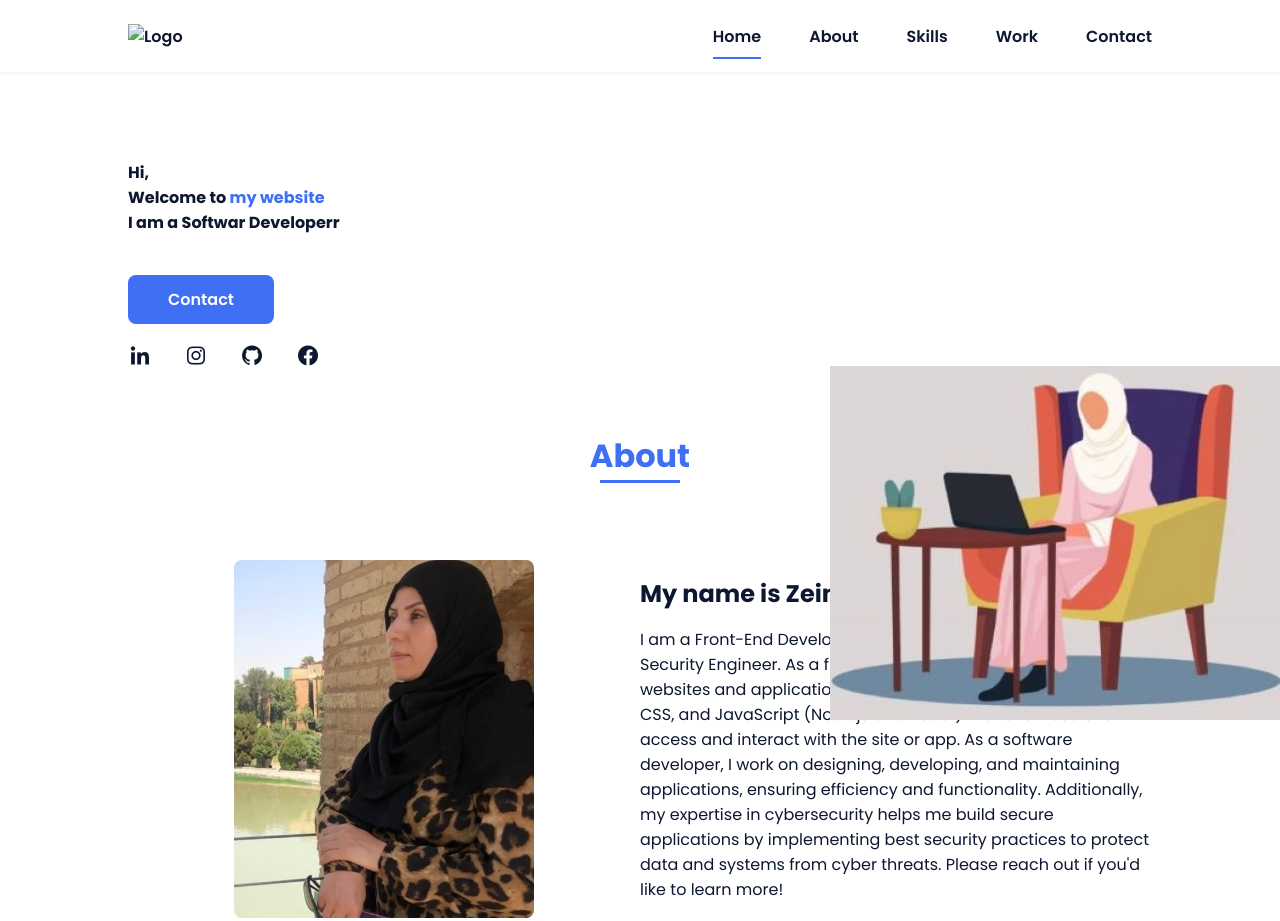
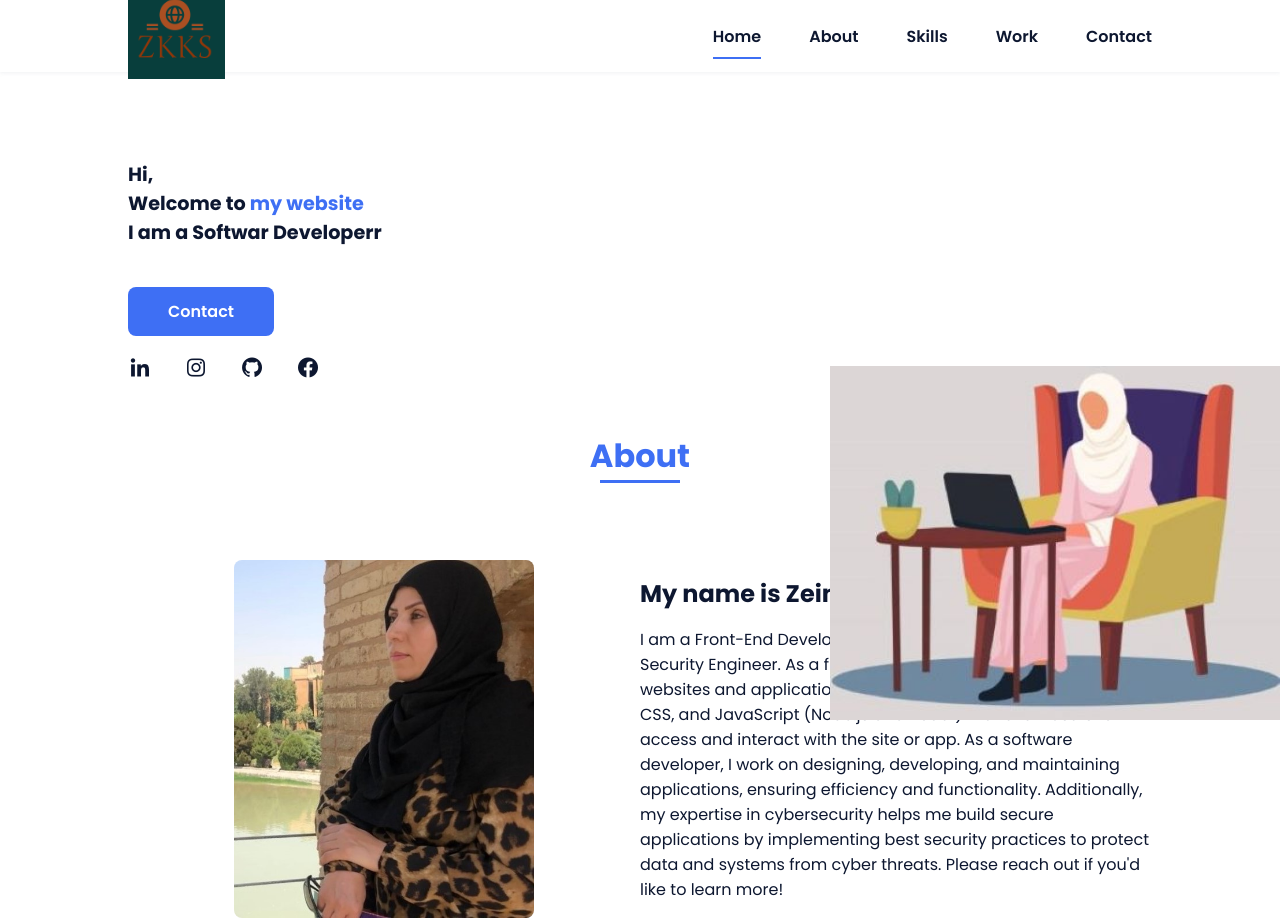
Before and after one commit to zsabori82/DevZei_-Portfolio, a plain HTML site: page index.html in a window 1280 px wide. Shown: the top 921 px of the page. Drawn offline with nearby package versions, Linux system fonts and the light colour scheme.

Commit message:
adding logo to the navbar and fixing the size

```diff
--- a/assets/css/styles.css
+++ b/assets/css/styles.css
@@ -155,6 +155,7 @@ img {
 }
 .nav__logo {
   color: var(--second-color);
+
 }
 .nav__toggle {
   color: var(--second-color);
@@ -187,7 +188,7 @@ row-gap: 1rem;
   align-self: center;
 }
 .home__title {
-  font-size: var(--Medium-font-size);
+  font-size:larger;
   margin-bottom: var(--mb-5);
 }
 .home__title-color {
@@ -293,7 +294,7 @@ row-gap: 1rem;
   width: 65%;
 }
 .skills__ux {
-  width: 85%;
+  width: 75%;
 }
 .skills__img {
   border-radius: 0.5rem;
--- a/index.html
+++ b/index.html
@@ -15,10 +15,10 @@
         <!--===== HEADER =====-->
         <header class="l-header">
             <nav class="nav bd-grid">
-                <div>
-                    <a href="#" class="nav__logo">
-                        <img src="assets/img/logo-2.png" alt="Logo">
-                    </a>
+
+
+                <div class="nav__img">
+                    <img src="assets/img/logo .png" alt="">
                 </div>
 
 
```
Also changed, not shown: assets/img/logo .png (added), assets/img/logo 2.png.
